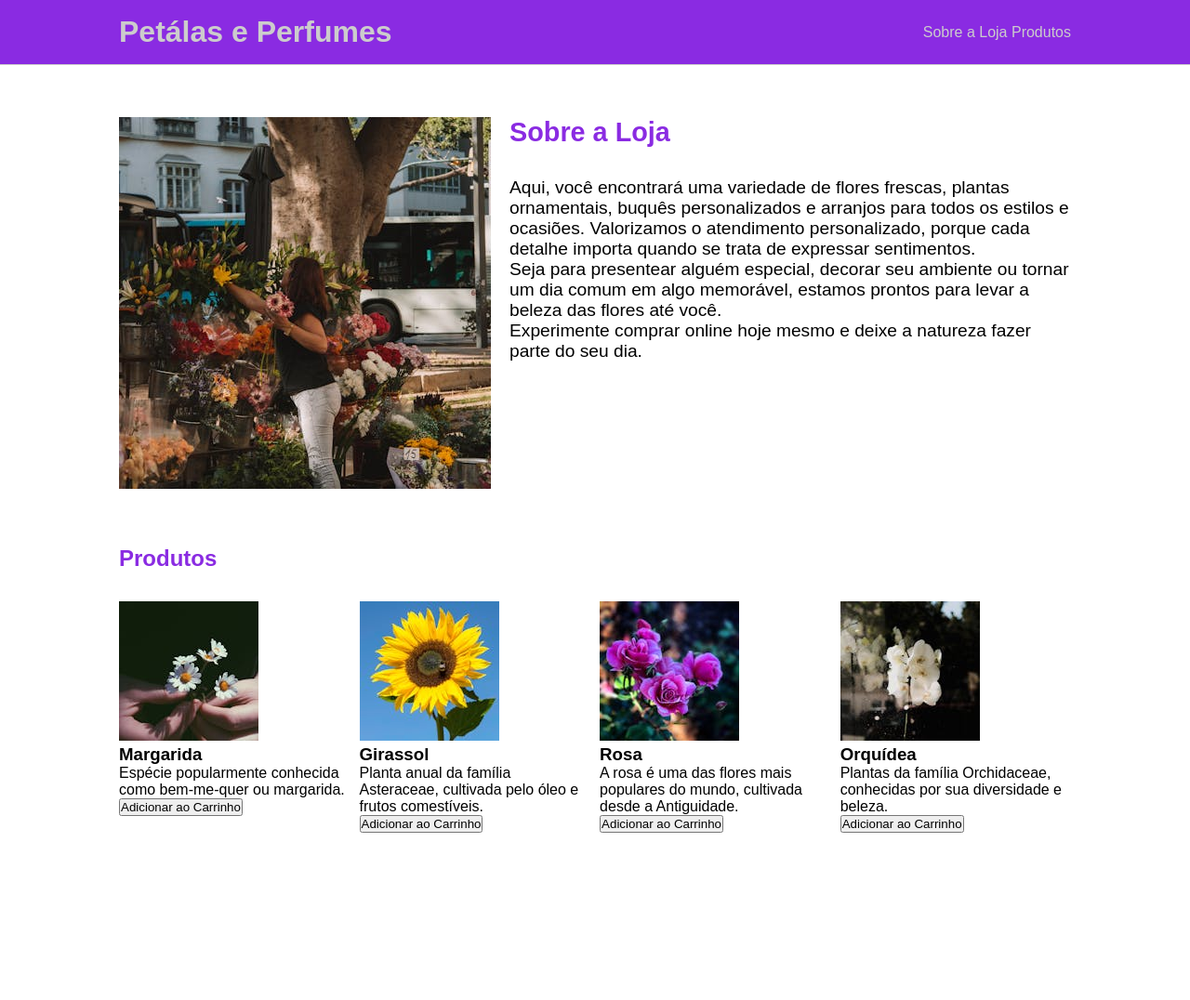
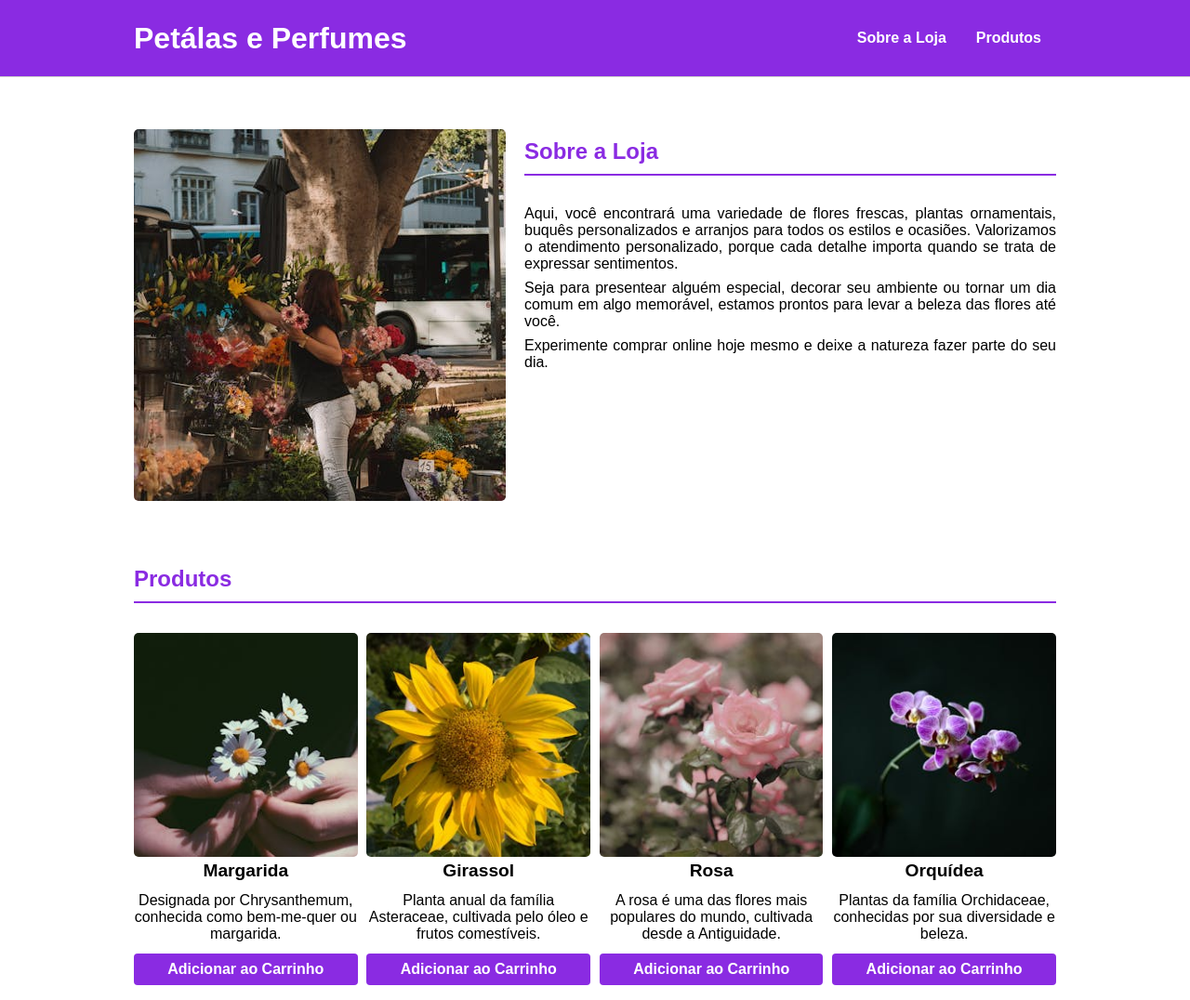
Before and after one commit to damaresgaia/loja-virtual, a plain HTML site: page index.html in a window 1280 px wide. Shown: the whole page at 93% size. Before the commit the page ends 896 px from the top, so only its background shows below. Drawn offline with Linux system fonts and the light colour scheme.

Commit message:
Responsividade

```diff
--- a/index.html
+++ b/index.html
@@ -20,11 +20,11 @@
 
 <div class="container conteudo">
     <!-- Sobre a Loja -->
-    <section id="sobre-loja" class="sobre-loja">
-        <div class="imagem-loja">
+    <section class="sobre-loja">
+        <div>
             <img src="imagens/loja.jpg" alt="Imagem da Loja">
         </div>
-        <div class="texto-loja">
+        <div>
             <h2>Sobre a Loja</h2>
             <p>Aqui, você encontrará uma variedade de flores frescas, plantas ornamentais, buquês personalizados e arranjos para todos os estilos e ocasiões. Valorizamos o atendimento personalizado, porque cada detalhe importa quando se trata de expressar sentimentos.</p>
             <p>Seja para presentear alguém especial, decorar seu ambiente ou tornar um dia comum em algo memorável, estamos prontos para levar a beleza das flores até você.</p>
@@ -35,27 +35,27 @@
     <!-- Produtos -->
     <section>
         <h2>Produtos</h2>
-        <div id="produtos" class="produtos">
+        <div class="produtos">
             <div class="produto">
-                <img src="imagens/flor1.jpg" alt="Margarida">
+                <img src="imagens/margarida.jpg" alt="Margarida">
                 <h3>Margarida</h3>
-                <p>Espécie popularmente conhecida como bem-me-quer ou margarida.</p>
+                <p>Designada por Chrysanthemum, conhecida como bem-me-quer ou margarida.</p>
                 <button onclick="addToCart('Margarida')">Adicionar ao Carrinho</button>
             </div>
             <div class="produto">
-                <img src="imagens/flor2.jpg" alt="Girassol">
+                <img src="imagens/girassol.jpg" alt="Girassol">
                 <h3>Girassol</h3>
                 <p>Planta anual da família Asteraceae, cultivada pelo óleo e frutos comestíveis.</p>
                 <button onclick="addToCart('Girassol')">Adicionar ao Carrinho</button>
             </div>
             <div class="produto">
-                <img src="imagens/flor3.jpg" alt="Rosas">
+                <img src="imagens/rosas.jpg" alt="Rosas">
                 <h3>Rosa</h3>
                 <p>A rosa é uma das flores mais populares do mundo, cultivada desde a Antiguidade.</p>
                 <button onclick="addToCart('Rosa')">Adicionar ao Carrinho</button>
             </div>
             <div class="produto">
-                <img src="imagens/flor4.jpg" alt="Orquídeas">
+                <img src="imagens/orquideas.jpg" alt="Orquídeas">
                 <h3>Orquídea</h3>
                 <p>Plantas da família Orchidaceae, conhecidas por sua diversidade e beleza.</p>
                 <button onclick="addToCart('Orquídea')">Adicionar ao Carrinho</button>
--- a/styles.css
+++ b/styles.css
@@ -3,12 +3,18 @@
     margin: 0;
     padding: 0;
     font-family: Arial, Helvetica, sans-serif;
+    font-size: 16px;
+}
+
+h1 {
+    font-size: 2rem;
 }
 
 .container {
     max-width: 1024px;
     width: 100%;
     margin: 0 auto;
+    padding: 0 16px;
 }
 
 header .container {
@@ -22,12 +28,18 @@ header {
     border-bottom: 1px solid #ccc;
     margin-bottom: 56px;
     background-color: blueviolet;
-    color: #ccc;
+    color: #fff;
+}
+
+header nav {
+    display: flex;
 }
 
 header a {
-    color: #ccc;
+    padding: 16px;
+    color: #fff;
     text-decoration: none;
+    font-weight: bold;
 }
 
 header a:hover {
@@ -37,17 +49,25 @@ header a:hover {
 
 .sobre-loja {
     display: flex;
-    font-size: 1.2em;
     margin-bottom: 56px;
-}
+ }
 
 .sobre-loja img {
     margin-right: 20px;
 }
 
+.sobre-loja p {
+    padding-bottom: 8px;
+    text-align: justify;
+    font-size: 1rem;
+}
+
 section h2 {
     margin-bottom: 32px;
     color: blueviolet;
+    border-bottom: 2px solid blueviolet;
+    padding: 10px 0;
+    font-size: 1.5rem;
 }
 
 .produtos {
@@ -55,19 +75,58 @@ section h2 {
     grid-template-columns: repeat(4, 24.25%);
     column-gap: 1%;
 }
+.produto {
+    text-align: center;
+}
+
+.produto img {
+    width: 100%;
+}
+
+.produto h3 {
+    font-size: 1.2rem;
+}
+
+.produto p {
+    padding: 12px 0;
+    font-size: 1rem;
+}
+
+.produto button {
+    background-color: blueviolet;
+    color: #fff;
+    font-weight: bold;
+    border: none;
+    border-radius: 4px;
+    cursor: pointer;
+    padding: 8px 10px;
+    width: 100%;
+    margin-bottom: 16px;
+}
+
+.produto button:hover {
+    background-color: indigo;
+}
+
+img {
+    border-radius: 5px;
+}
 
 @media screen and (max-width: 640px) {
+    header nav {
+        display: block;
+    }
     .container {
         max-width: 90%;
     }
 
     .sobre-loja {
         display: block;
-        font-size: 1em;
     }
 
     .sobre-loja img {
         margin-right: 0;
+        width: 100%;
     }
 
     .produtos {
@@ -86,7 +145,10 @@ section h2 {
 
     .sobre-loja {
         display: block;
-        font-size: 1em;
+    }
+
+    .sobre-loja img {
+        width: 100%;
     }
 
     .produtos {
```
Also changed, not shown: imagens/flor1.jpg (deleted), imagens/flor2.jpg (deleted), imagens/flor3.jpg (deleted), imagens/flor4.jpg (deleted), imagens/girassol.jpg (added), imagens/margarida.jpg (added), imagens/orquideas.jpg (added), imagens/rosas.jpg (added).
